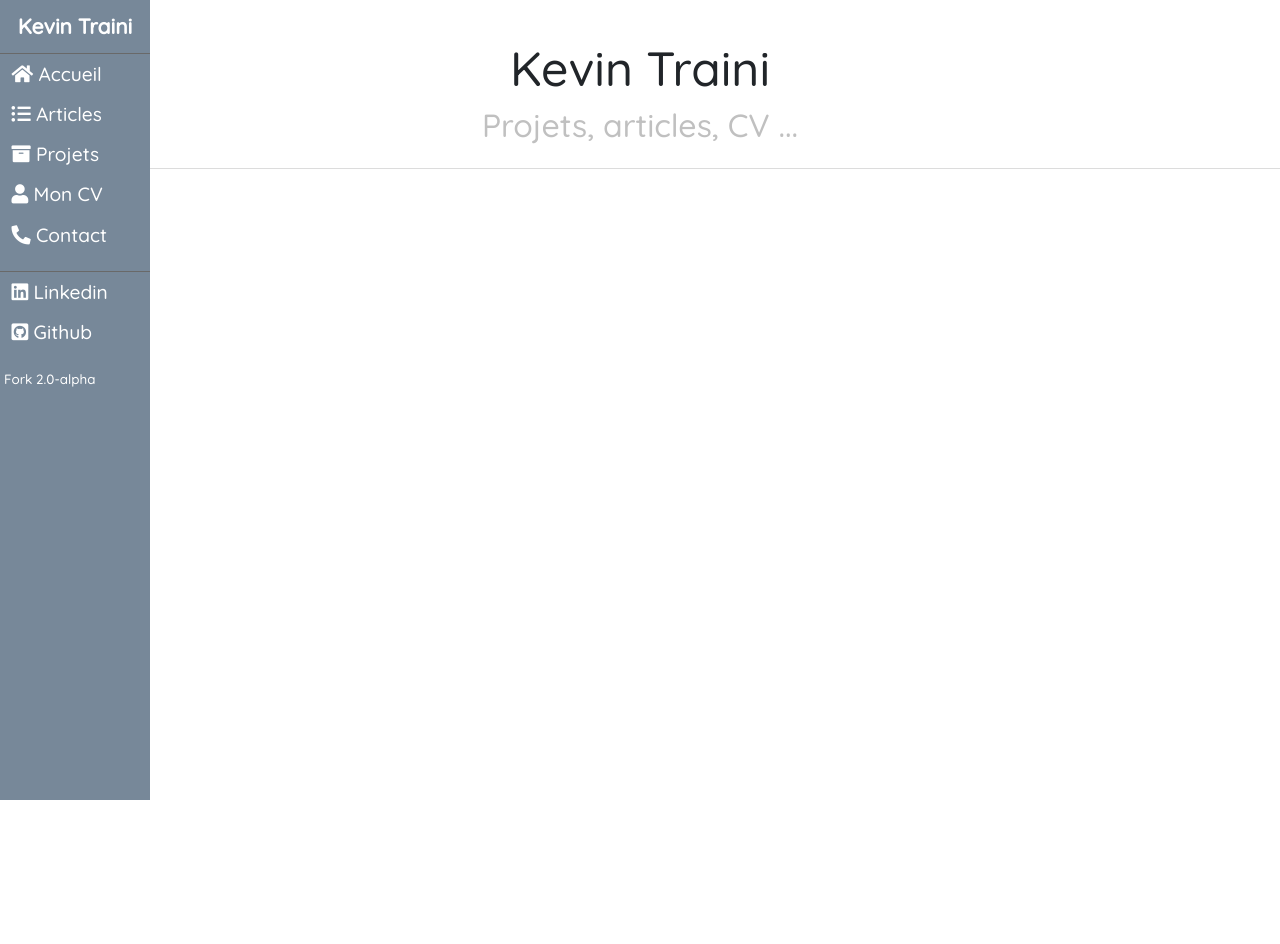
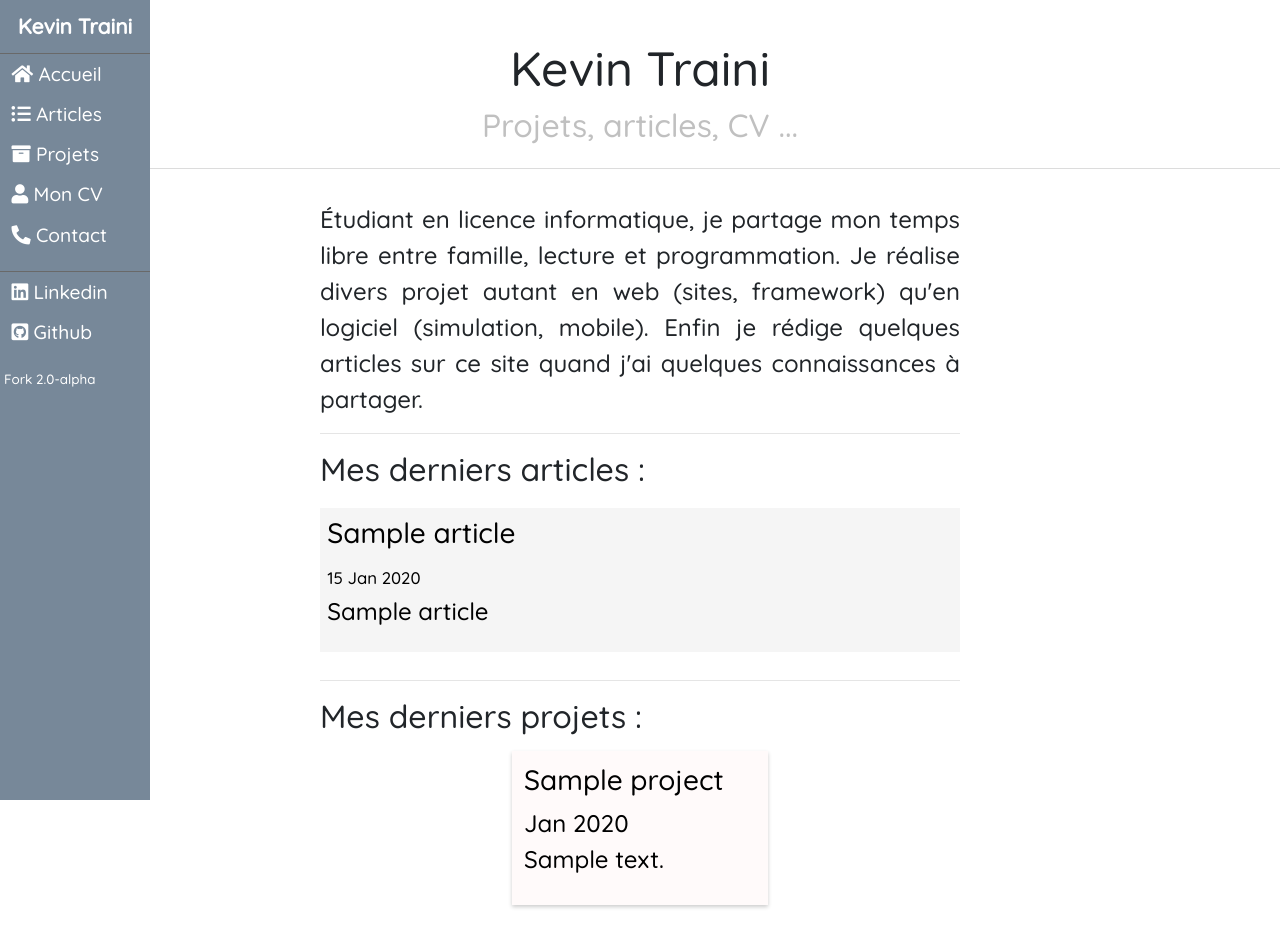
Before and after one commit to Gashmob/Website, a PHP site: template view/home/homepage.html.twig in a window 1280 px wide. Before the commit the page ends 800 px from the top, so only its background shows below. Run offline with PHP 8.4, Linux system fonts and the light colour scheme; the template is opened without the code that fills it: most values are stand-ins (such as "Sample title", 1, 10 or a date in 2020); some libraries are stand-ins or nearby versions.

Commit message:
Add homepage

```diff
--- /dev/null
+++ b/resources/css/article_list.css
@@ -0,0 +1,25 @@
+.article-list {
+    display: flex;
+    justify-content: center;
+    flex-direction: column;
+}
+
+.article-list-item {
+    margin: 0.5em 0;
+    padding: 0.3em;
+    background-color: whitesmoke;
+    color: black;
+}
+
+.article-list-item:hover {
+    text-decoration: none;
+    color: black;
+}
+
+.article-list-item:hover h3 {
+    text-decoration: underline;
+}
+
+.article-list-item span {
+    font-size: 0.7em;
+}
--- a/resources/css/main.css
+++ b/resources/css/main.css
@@ -42,12 +42,6 @@
     list-style: none;
 }
 
-.pure-menu-link {
-    width: 100%;
-    color: white;
-    text-decoration: none;
-}
-
 .pure-menu-item {
     padding: 0.3em 0 0.3em 0.6em;
 }
@@ -56,10 +50,17 @@
     background-color: slategray;
 }
 
+.pure-menu-link {
+    color: white;
+    text-decoration: none;
+    border-bottom: 1px solid transparent;
+}
+
 .pure-menu-link:hover {
     color: white;
-    text-decoration: underline;
+    text-decoration: none;
     cursor: pointer;
+    border-bottom-color: white;
 }
 
 .pure-menu-info {
@@ -91,7 +92,12 @@
 }
 
 .content {
-    padding: 1em 0;
+    padding: 2em 0;
     margin: auto;
     max-width: 50%;
 }
+
+article {
+    font-size: 1.5em;
+    text-align: justify;
+}
--- /dev/null
+++ b/resources/css/project_list.css
@@ -0,0 +1,24 @@
+.project-list {
+    display: flex;
+    flex-direction: row;
+    flex-wrap: wrap;
+    justify-content: space-around;
+    align-items: stretch;
+    align-content: stretch;
+}
+
+.project-list-item {
+    color: black;
+    background-color: snow;
+    box-shadow: 0 2px 4px 0 rgba(0, 0, 0, 0.2);
+    width: 40%;
+    padding: 0.5em;
+    margin: 0.3em;
+    transition: all 200ms ease;
+}
+
+.project-list-item:hover {
+    text-decoration: none;
+    color: black;
+    box-shadow: 2px 2px 2px 1px rgba(0, 0, 0, 0.2);
+}
--- a/view/home/homepage.html.twig
+++ b/view/home/homepage.html.twig
@@ -1,11 +1,58 @@
 {% extends 'base.html.twig' %}
 
 {% block title %}Kevin Traini{% endblock %}
+
+{% block stylesheet %}
+    <link rel="stylesheet" href="resources/css/article_list.css">
+    <link rel="stylesheet" href="resources/css/project_list.css">{% endblock %}
 
 {% block bodytitle %}Kevin Traini{% endblock %}
 
 {% block bodysubtitle %}Projets, articles, CV ...{% endblock %}
 
 {% block body %}
-    <p></p>
+    <article>
+        <p>Étudiant en licence informatique, je partage mon temps libre entre famille, lecture et programmation. Je
+            réalise divers projet autant en web (sites, framework) qu'en logiciel (simulation, mobile). Enfin je rédige
+            quelques articles sur ce site quand j'ai quelques connaissances à partager.</p>
+    </article>
+    <hr/>
+    <article>
+        <h2>Mes derniers articles :</h2>
+        {% if articles %}
+            <div class="article-list">
+                {% for article in articles %}
+                    <a href="#" class="article-list-item">
+                        <div>
+                            <h3>{{ article.title }}</h3>
+                            <span>{{ article.updatedAt|date("j M Y") }}</span>
+                            <p>{{ article.subtitle }}</p>
+                        </div>
+                    </a>
+                {% endfor %}
+            </div>
+        {% else %}
+            <p>Aucun article</p>
+        {% endif %}
+    </article>
+    <hr/>
+    <article>
+        <h2>Mes derniers projets :</h2>
+        {% if projects %}
+            <div class="project-list">
+                {% for project in projects %}
+                    <a href="#" class="project-list-item">
+                        <div>
+                            <h3>{{ project.name }}</h3>
+                            <span>{{ project.updatedAt|date("M Y") }}</span>
+                            <p>{{ project.description }}</p>
+                        </div>
+                    </a>
+                {% endfor %}
+            </div>
+        {% else %}
+            <p>Aucun projet</p>
+        {% endif %}
+    </article>
+
 {% endblock %}
```
Also changed, not shown: src/Controller/HomeController.php (+14 -6 lines).
